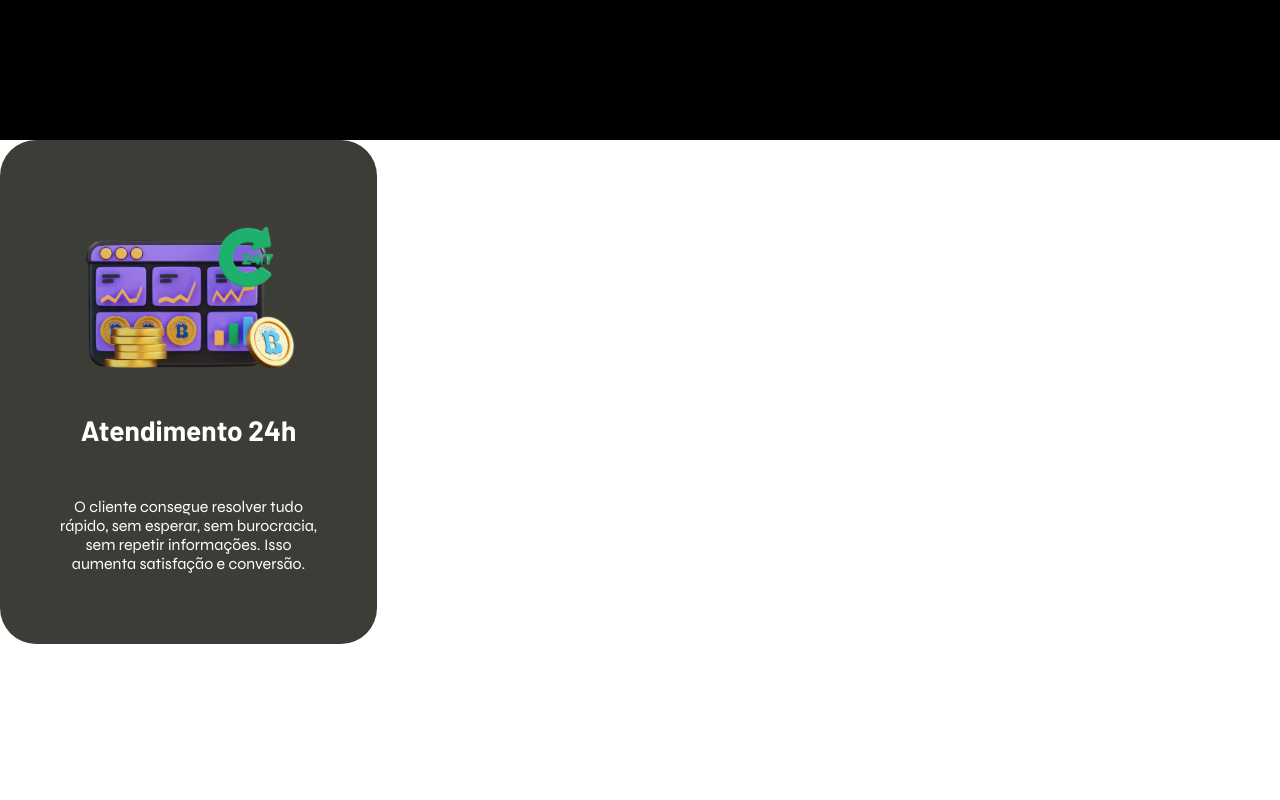
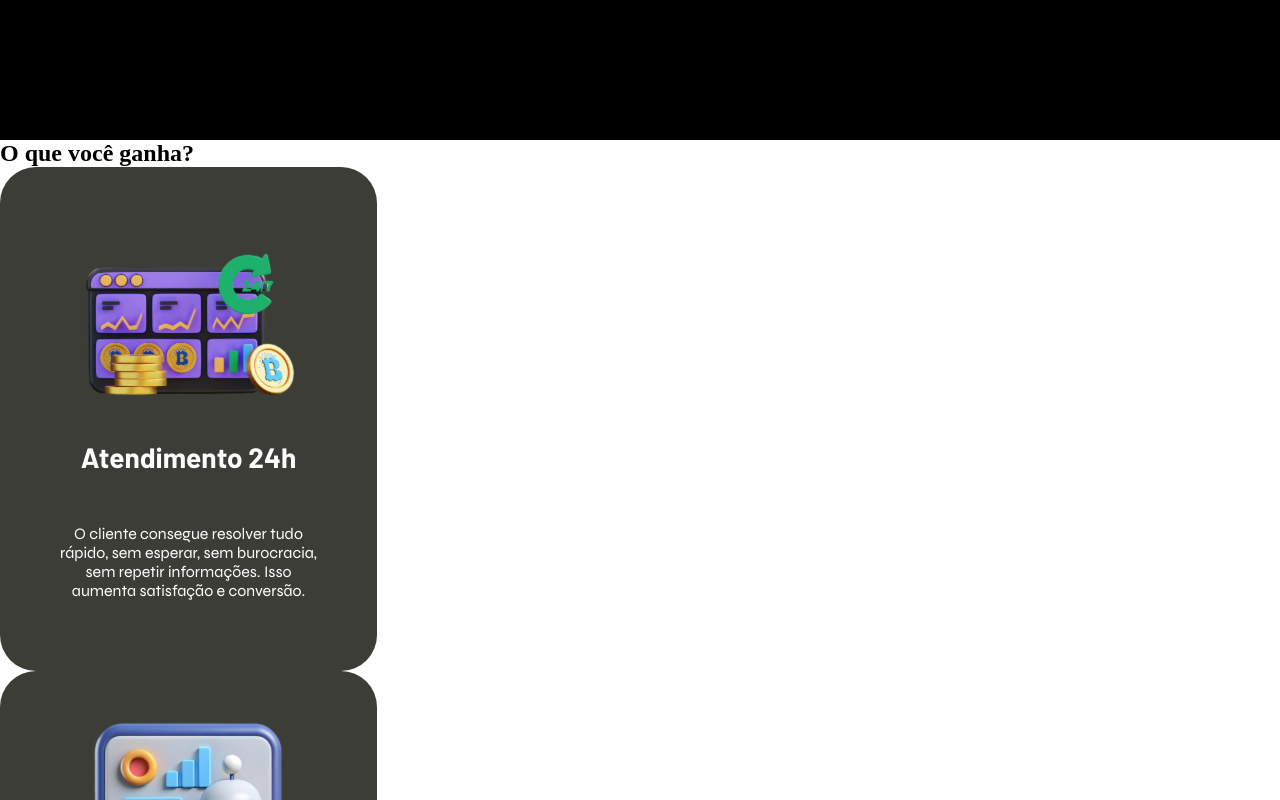
Before and after one commit to aandremeleti-hub/startmedia-frontend, a React (Vite) app: page /ia in a window 1280 px wide. Shown: the part 512-1312 px from the top of the page. Before the commit the page ends 1156 px from the top, so only its background shows below. Built offline with nearby package versions, Linux system fonts and the light colour scheme; a web font is replaced by a local one.

Commit message:
feat: ia primary cards section structure creation

```diff
--- a/src/components/layout/ia_primary_cards_section/index.jsx
+++ b/src/components/layout/ia_primary_cards_section/index.jsx
@@ -1,16 +1,28 @@
 import { CardIaPrimary } from '../../cards/card-ia-primary'
 import './style.css'
 import dashboard_ia_primary_cards_section from '../../../assets/images/home/dashboard_ia_primary_cards_section.svg'
-
+import robot_ia_primary_cards_section from '../../../assets/images/home/robot_ia_primary_cards_section.svg'
+import file_ia_primary_cards_section from '../../../assets/images/home/file_ia_primary_cards_section.svg'
 
 export const IaPrimaryCardsSection = () => {
     return (
         <section>
             <div className='container-ia-primary-cards'>
-                <CardIaPrimary
-                    imagem={dashboard_ia_primary_cards_section}
-                    titulo="Atendimento 24h"
-                    texto="O cliente consegue resolver tudo rápido, sem esperar, sem burocracia, sem repetir informações. Isso aumenta satisfação e conversão." />
+                <h1>O que você ganha?</h1>
+                <div>
+                    <CardIaPrimary
+                        imagem={dashboard_ia_primary_cards_section}
+                        titulo="Atendimento 24h"
+                        texto="O cliente consegue resolver tudo rápido, sem esperar, sem burocracia, sem repetir informações. Isso aumenta satisfação e conversão." />
+                    <CardIaPrimary
+                        imagem={robot_ia_primary_cards_section}
+                        titulo="Atendimento 24h"
+                        texto="O cliente consegue resolver tudo rápido, sem esperar, sem burocracia, sem repetir informações. Isso aumenta satisfação e conversão." />
+                    <CardIaPrimary
+                        imagem={file_ia_primary_cards_section}
+                        titulo="Atendimento 24h"
+                        texto="O cliente consegue resolver tudo rápido, sem esperar, sem burocracia, sem repetir informações. Isso aumenta satisfação e conversão." />
+                </div>
             </div>
         </section>
     )
```
